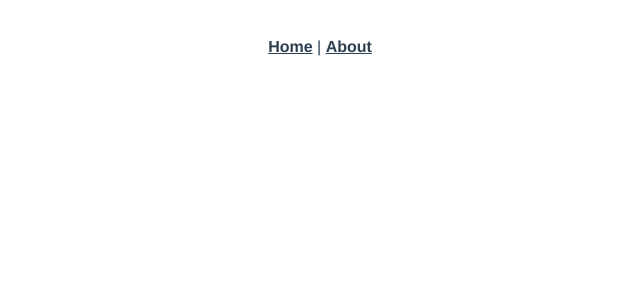
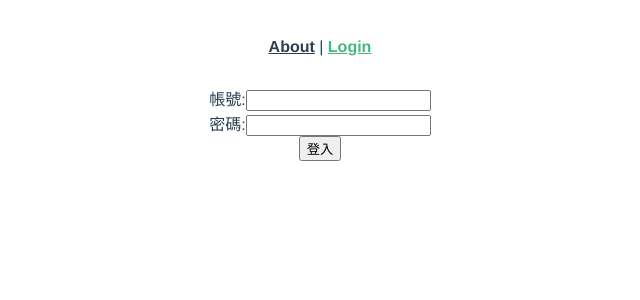
Before and after one commit to ericlin31/cnews, a Vue app: page /login in a window 1280 px wide. Shown: the top 300 px of the page, without its empty margins (320-960 px from the left). Built offline with nearby package versions, Linux system fonts and the light colour scheme.

Commit message:
firtst Create

```diff
--- a/src/App.vue
+++ b/src/App.vue
@@ -1,8 +1,8 @@
 <template>
   <div id="app">
     <div id="nav">
-      <router-link to="/">Home</router-link> |
-      <router-link to="/about">About</router-link>
+      <router-link to="/">About</router-link> |
+      <router-link to="/login">Login</router-link>
     </div>
     <router-view />
   </div>
--- a/src/router/index.js
+++ b/src/router/index.js
@@ -1,6 +1,5 @@
 import Vue from "vue";
 import VueRouter from "vue-router";
-import Home from "../views/Home.vue";
 
 Vue.use(VueRouter);
 
@@ -8,16 +7,16 @@ const routes = [
   {
     path: "/",
     name: "Home",
-    component: Home,
-  },
-  {
-    path: "/about",
-    name: "About",
     // route level code-splitting
     // this generates a separate chunk (about.[hash].js) for this route
     // which is lazy-loaded when the route is visited.
     component: () =>
       import(/* webpackChunkName: "about" */ "../views/About.vue"),
+  },
+  {
+    path: "/login",
+    name: "Login",
+    component: () => import("../views/Login.vue"),
   },
 ];
 
--- a/src/views/About.vue
+++ b/src/views/About.vue
@@ -1,5 +1,5 @@
 <template>
   <div class="about">
-    <h1>This is an about page</h1>
+    <h1>Welcome CNews</h1>
   </div>
 </template>
--- /dev/null
+++ b/src/views/Login.vue
@@ -0,0 +1,69 @@
+<template>
+  <div class="login">
+    <div>
+      <span>帳號:</span>
+      <input type="text" v-model="account" value="" />
+    </div>
+    <div>
+      <span>密碼:</span>
+      <input type="text" v-model="password" value="" />
+    </div>
+    <p v-if="errorSwitch" class="error">帳號或密碼錯誤</p>
+    <button @click="checkPermission">登入</button>
+  </div>
+</template>
+
+<script>
+export default {
+  data() {
+    return {
+      account: "",
+      password: "",
+      errorSwitch: false,
+    };
+  },
+  methods: {
+    checkPermission() {
+      const memberData = {
+        account: "admin",
+        password: "abc@123",
+      };
+      if (
+        memberData.account === this.account &&
+        memberData.password === this.password
+      ) {
+        this.$router.push("/");
+      } else {
+        this.errorSwitch = true;
+      }
+    },
+  },
+  watch: {
+    errorSwitch() {
+      setTimeout(() => {
+        this.errorSwitch = false;
+      }, 1500);
+    },
+  },
+};
+</script>
+
+<style lang="scss" scoped>
+.login {
+  margin: 0;
+  padding: 0;
+}
+p {
+  margin-bottom: 0;
+}
+p.error {
+  width: 100%;
+  height: auto;
+  position: fixed;
+  font-size: 2rem;
+  font-weight: 600;
+  color: red;
+  text-align: center;
+  bottom: 50%;
+}
+</style>
```
